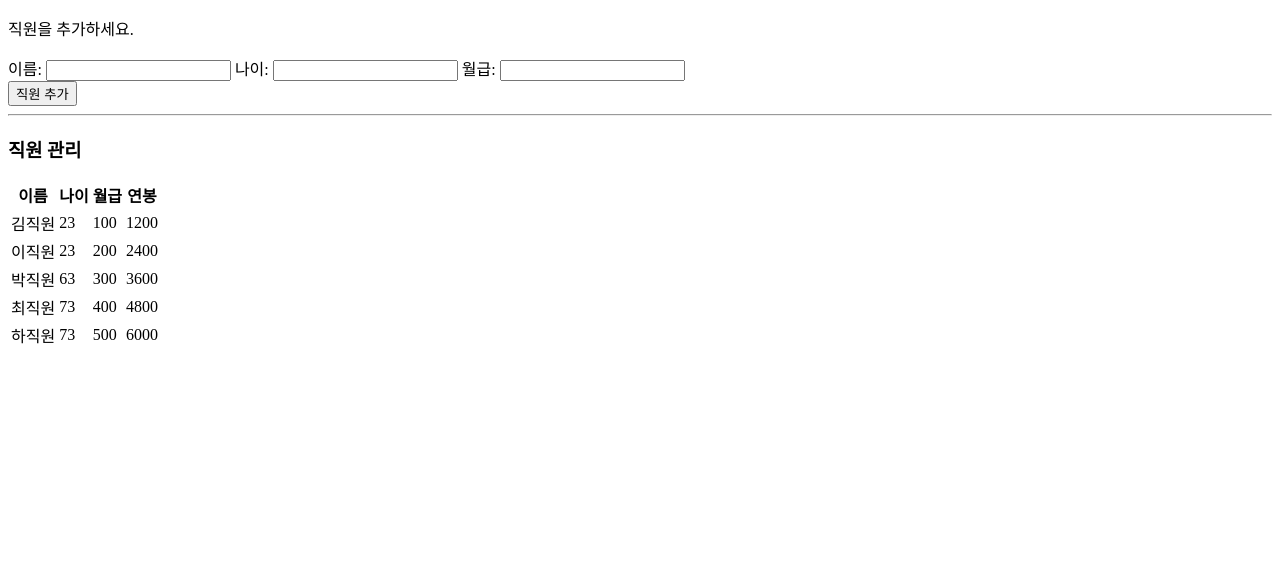
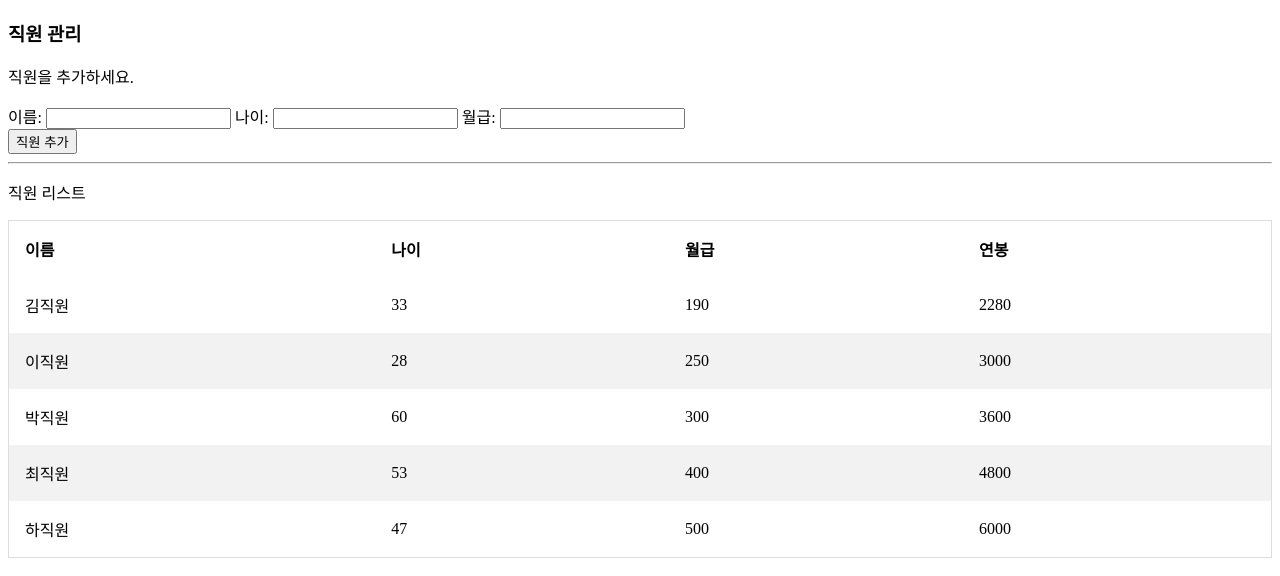
Before and after one commit to loone96/Vue_practice, a plain HTML site: page step01_vue_instance/step05_myReview임성빈.html in a window 1280 px wide. Drawn offline with Linux system fonts and the light colour scheme.

Commit message:
5/19 second

```diff
--- /dev/null
+++ b/css/table.css
@@ -0,0 +1,15 @@
+table {
+  border-collapse: collapse;
+  border-spacing: 0;
+  width: 100%;
+  border: 1px solid #ddd;
+}
+
+th, td {
+  text-align: left;
+  padding: 16px;
+}
+
+tr:nth-child(even) {
+  background-color: #f2f2f2;
+}
--- a/step01_vue_instance/step05_myReview임성빈.html
+++ b/step01_vue_instance/step05_myReview임성빈.html
@@ -5,10 +5,12 @@
     <meta charset="UTF-8">
     <meta name="viewport" content="width=device-width, initial-scale=1.0">
     <title>Document</title>
+    <link rel="stylesheet" type="text/css" href="../css/table.css">
     <script src="../script/vue.js"></script>
 </head>
 
 <body>
+    <h3>직원 관리</h3>
     <div id="app">
         <p>직원을 추가하세요.</p>
         이름: <input type="text" v-model="newCust.name">
@@ -17,12 +19,12 @@
         <button @click="insertCust()">직원 추가</button>
         <br>
         <hr>
-        <h3>직원 관리</h3>
+        <p>직원 리스트</p>
         <table>
             <thead>
                 <tr>
                     <th>이름</th>
-                    <th @click="sortedData(age)">나이</th>
+                    <th>나이</th>
                     <th>월급</th>
                     <th>연봉</th>
                 </tr>
@@ -42,13 +44,12 @@
         const app = new Vue({
             el: '#app',
             data: {
-                currColumn: {},
                 customers: [
-                    { name: '김직원', age: 23, monthpay: 100, yearpay: 0 },
-                    { name: '이직원', age: 23, monthpay: 200, yearpay: 0 },
-                    { name: '박직원', age: 63, monthpay: 300, yearpay: 0 },
-                    { name: '최직원', age: 73, monthpay: 400, yearpay: 0 },
-                    { name: '하직원', age: 73, monthpay: 500, yearpay: 0 }
+                    { name: '김직원', age: 33, monthpay: 190},
+                    { name: '이직원', age: 28, monthpay: 250},
+                    { name: '박직원', age: 60, monthpay: 300},
+                    { name: '최직원', age: 53, monthpay: 400},
+                    { name: '하직원', age: 47, monthpay: 500}
                 ],
                 newCust: {}
             },
@@ -59,11 +60,6 @@
                         this.customers[i].yearpay = (this.customers[i].monthpay * 12);
                     }
                     return this.customers;
-                },
-                sortedData: function (v) {
-                    this.customers.sort(function (a, b, i, v) {
-                        return a[i].v > b[i].v;
-                    })
                 }
             },
             methods: {
```
